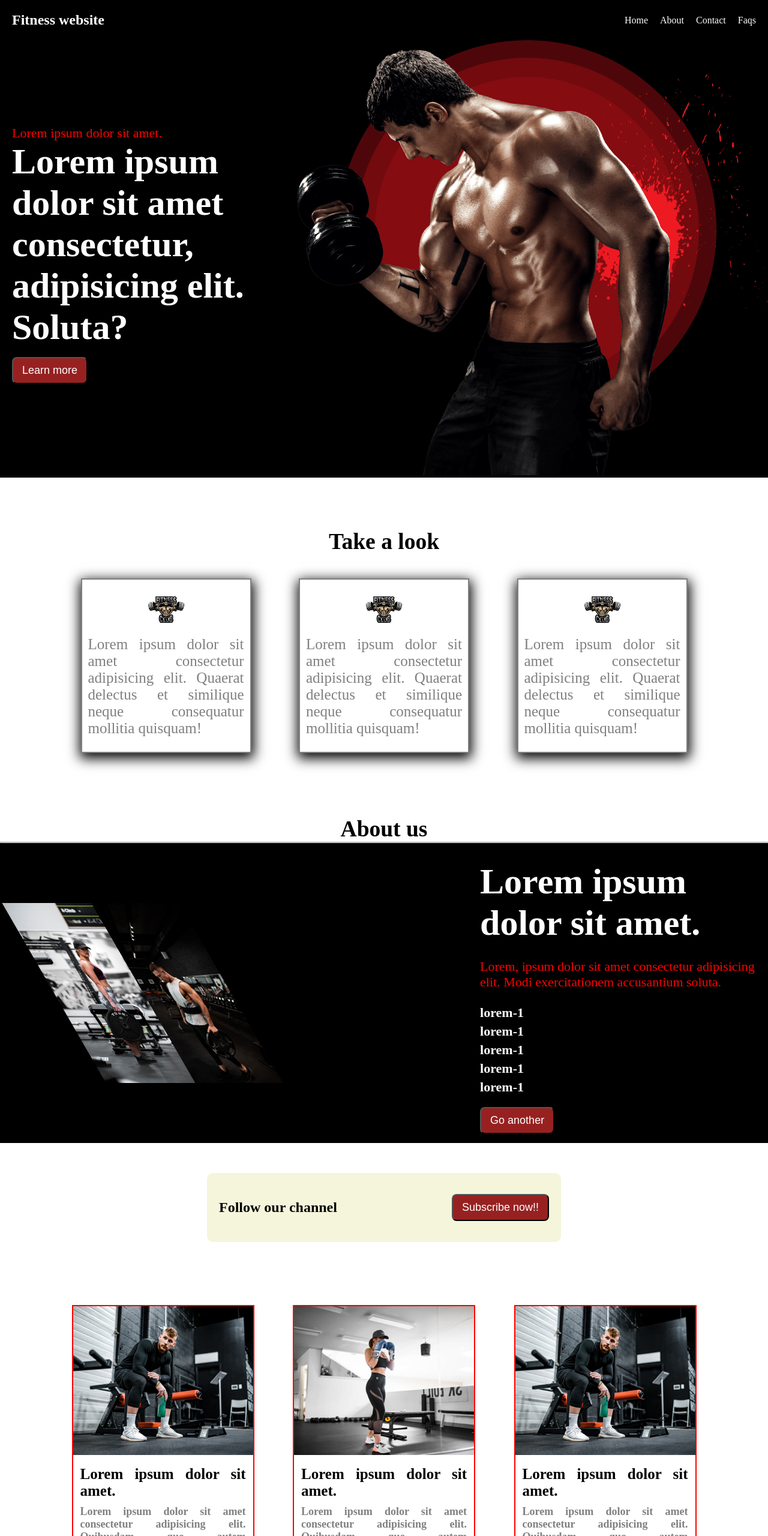
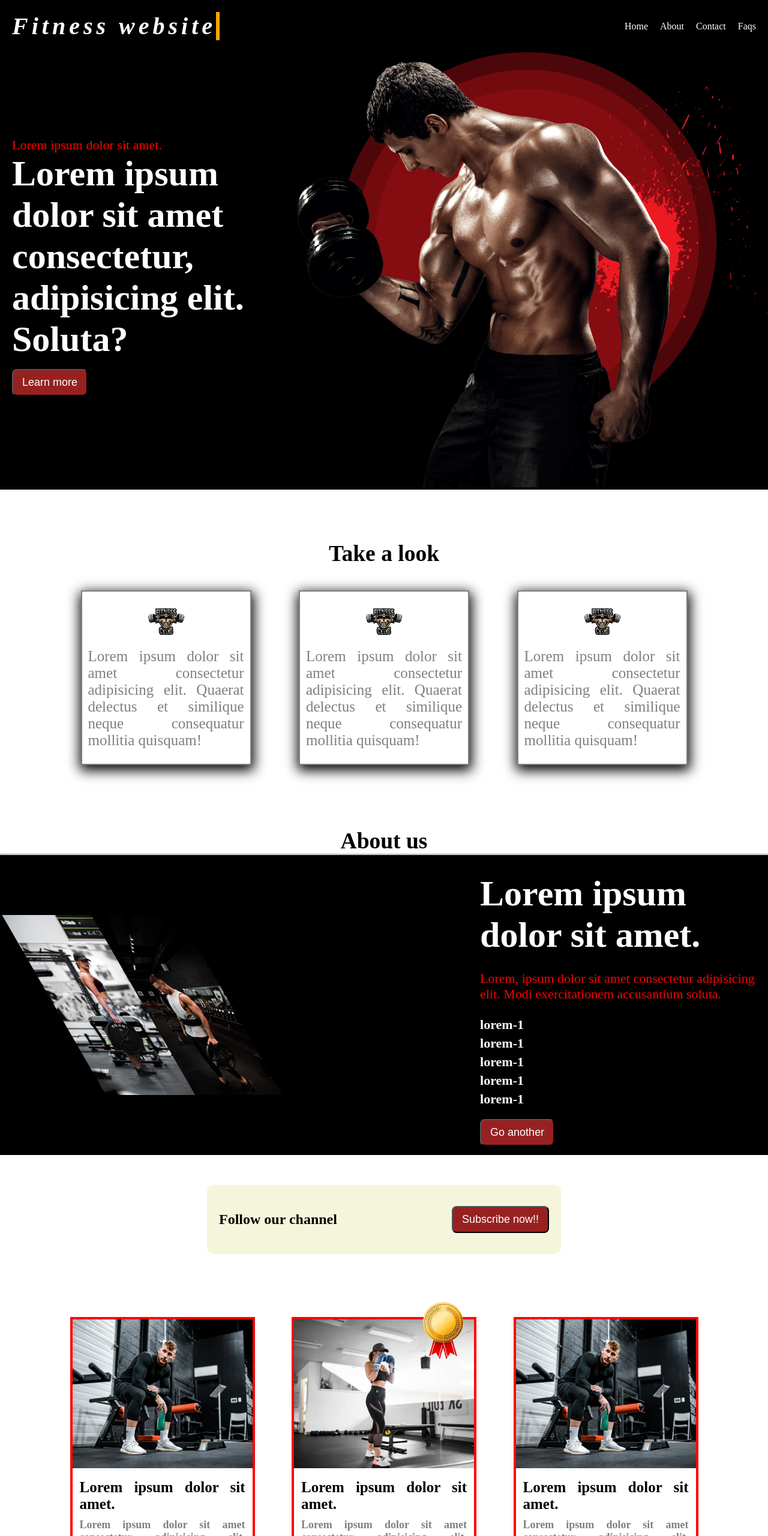
Before and after one commit to Sharminaktermetu/fitness2, a plain HTML site: page index.html in a window 1280 px wide. Shown: the top 2560 px of the page at 60% size. Drawn offline with Linux system fonts and the light colour scheme.

Commit message:
another cart part

```diff
--- a/index.html
+++ b/index.html
@@ -4,7 +4,10 @@
     <meta charset="UTF-8">
     <meta http-equiv="X-UA-Compatible" content="IE=edge">
     <meta name="viewport" content="width=device-width, initial-scale=1.0">
+
     <title>Gym</title>
+    <link rel="shortcut icon" href="images/icon/fabicon.webp" type="image/x-icon">
+
     <link rel="stylesheet" href="style.css">
 </head>
 <body>
@@ -13,7 +16,7 @@
         <nav>
             <div class="manu-container">
                 <div class="title-container">
-                    <h2>Fitness website</h2>
+                    <h2><i>Fitness website</i></h2>
                 </div>
             <div class="manus">
                 <li>Home</li>
@@ -118,6 +121,9 @@
     <div class="top-image">
         <img src="images/services/services2.jpg" alt="">
     </div>
+    <div class="badge">
+        <img src="images/batch.png" alt="">
+    </div>
     <div class="bottom-text">
         <h4>Lorem ipsum dolor sit amet.</h4>
         <p class="para">Lorem ipsum dolor sit amet consectetur adipisicing elit. Quibusdam quo autem exercitationem. Lorem ipsum dolor sit amet consectetur adipisicing elit. Fuga, blanditiis? Ab, consequatur.</p>
--- a/style.css
+++ b/style.css
@@ -6,6 +6,34 @@
     width: 1170px;
     margin: auto;
 }
+
+.title-container h2{
+    overflow: hidden;
+    border-right: .15em solid orange;
+    white-space: nowrap;
+    margin: 0 auto;
+    font-size: 40px;
+    letter-spacing: .15em;
+    animation:
+      typing 3.5s steps(40, end),
+      blink-caret .75s step-end infinite;
+}
+@keyframes typing {
+    from { width: 0 }
+    to { width: 100% }
+  }
+  @keyframes blink-caret {
+    from, to { border-color: transparent }
+    50% { border-color: orange; }
+  }
+
+
+
+
+
+
+
+
 .manu-container{
     display: flex;
     background-color: black;
@@ -22,6 +50,7 @@
     list-style: none;
     margin-left: 10px;
     padding-left: 10px;
+    cursor: pointer;
 }
 .banner-container{
     display: flex;
@@ -124,10 +153,22 @@
 /* subscribe end */
 .another-cart-part{
  width: 300px;
- border: 2px solid red;
+ border: 4px solid red;
+ transition: 2s;
+ position: relative;
+}
+.another-cart-part:hover{
+    border: 4px solid gray;
+    transition: 2s;
 }
 .top-image img{
     width: 100%;
+
+}
+.badge{
+    position: absolute;
+    top: -35px;
+    right: 10px;
 }
 .bottom-text p{
     color: gray;
@@ -143,3 +184,4 @@
     justify-content: space-between;
     align-items: center;
 }
+/* footer cart end */
```
